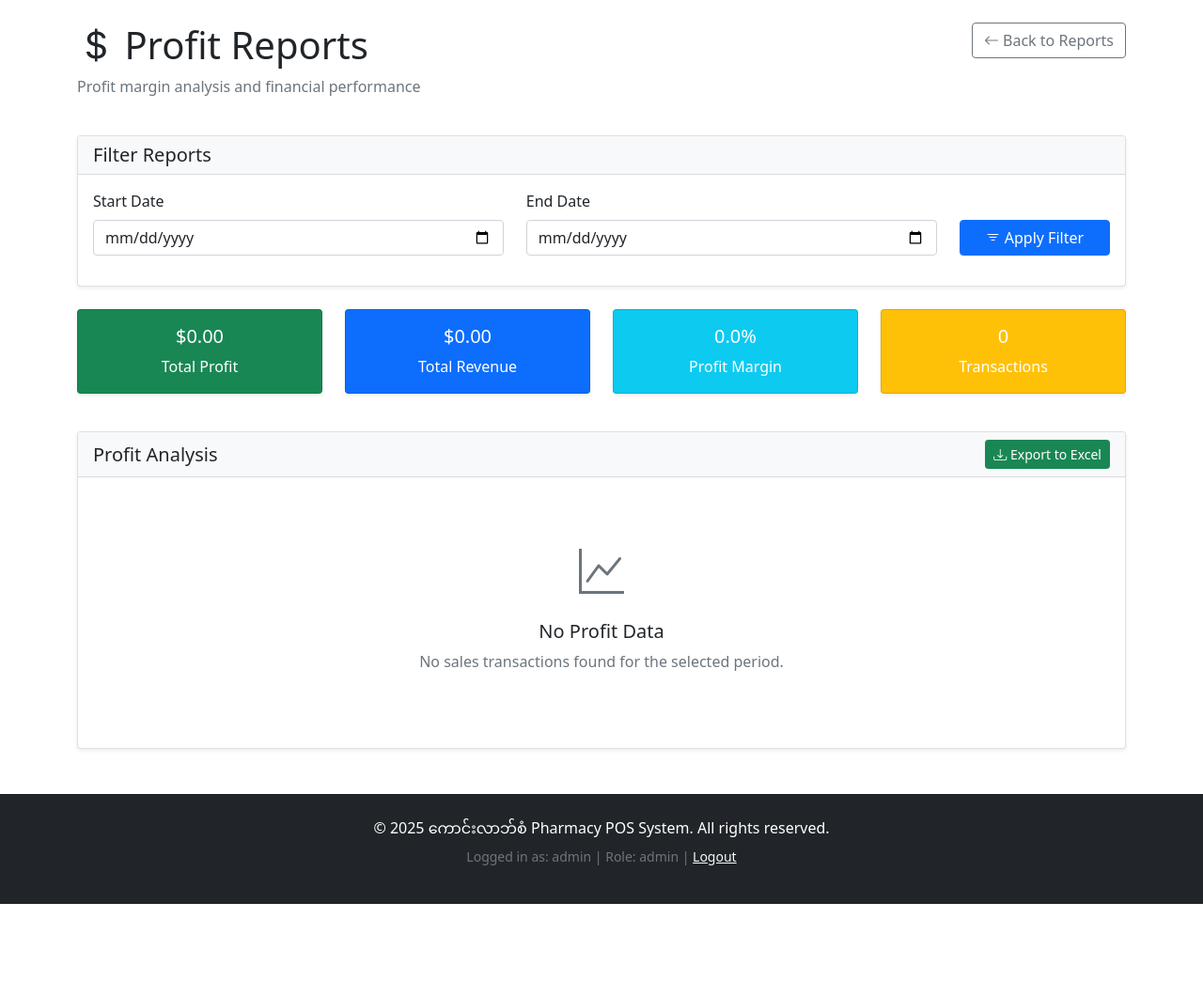
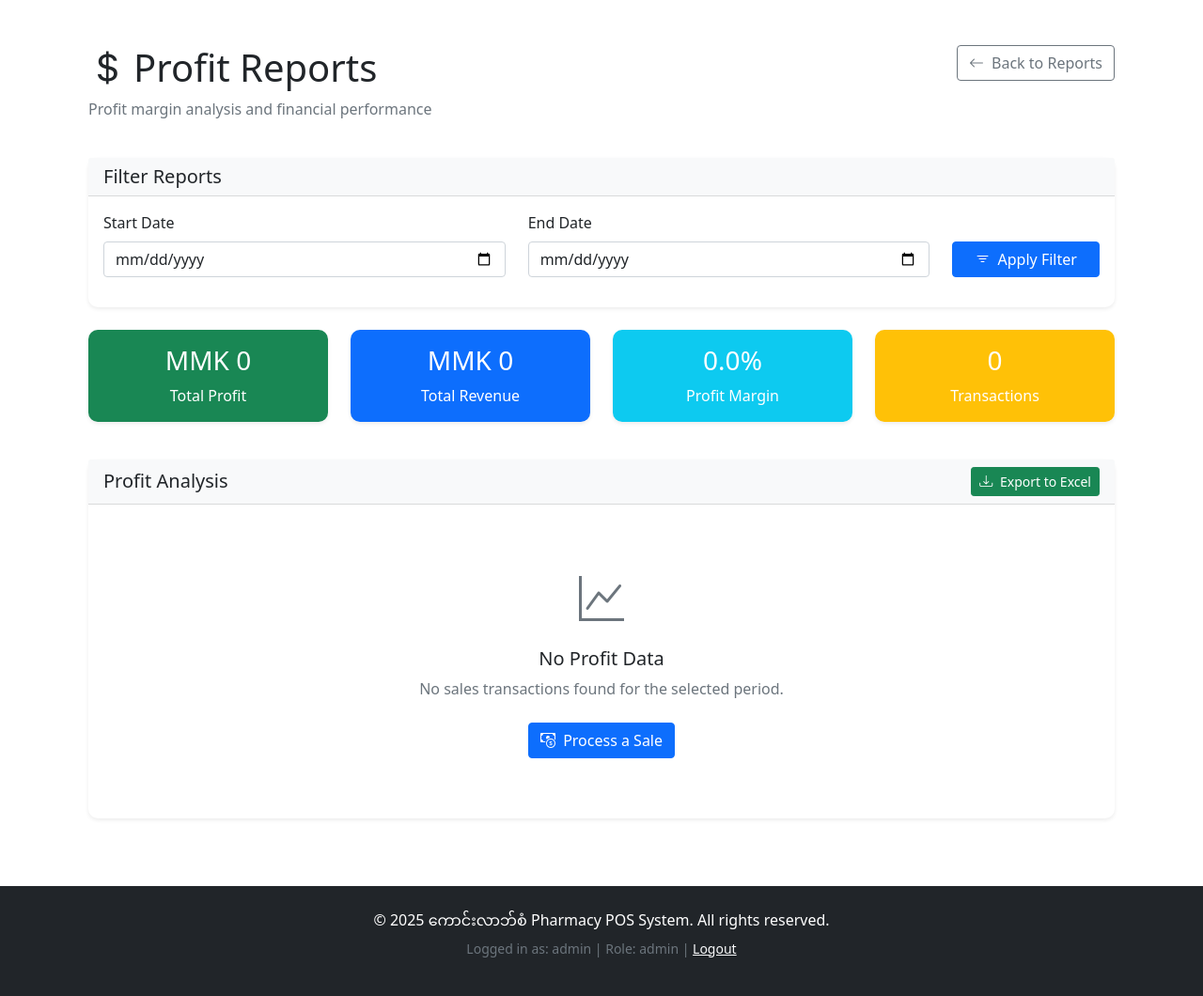
Before and after one commit to JohnFrp/PSS, a Flask app: page /reports/profit in a window 1280 px wide. Shown: the part 62-1122 px from the top of the page at 94% size. Before the commit the page ends 1024 px from the top, so only its background shows below. Run offline with Flask 3, Linux system fonts and the light colour scheme; a user stored in the database is signed in; data comes from the database, SQL or seed files in the repository; data that the repository does not hold is empty.

Commit message:
Update profit_reports.html

```diff
--- a/app/templates/reports/profit_reports.html
+++ b/app/templates/reports/profit_reports.html
@@ -1,20 +1,21 @@
 {% extends "base.html" %}
 
 {% block content %}
+<div class="container-fluid py-4">
     <div class="row mb-4">
         <div class="col">
-        <h1><i class="bi bi-currency-dollar"></i> Profit Reports</h1>
+            <h1><i class="bi bi-currency-dollar me-2"></i>Profit Reports</h1>
             <p class="text-muted">Profit margin analysis and financial performance</p>
         </div>
         <div class="col-auto">
             <a href="{{ url_for('reports.reports') }}" class="btn btn-outline-secondary">
-            <i class="bi bi-arrow-left"></i> Back to Reports
+                <i class="bi bi-arrow-left me-1"></i> Back to Reports
             </a>
         </div>
     </div>
 
     <!-- Date Filter Form -->
-<div class="card mb-4">
+    <div class="card mb-4 border-0 shadow-sm">
         <div class="card-header bg-light">
             <h5 class="card-title mb-0">Filter Reports</h5>
         </div>
@@ -33,7 +34,7 @@
                     </div>
                     <div class="col-md-2 mb-3 d-flex align-items-end">
                         <button type="submit" class="btn btn-primary w-100">
-                        <i class="bi bi-filter"></i> Apply Filter
+                            <i class="bi bi-filter me-1"></i> Apply Filter
                         </button>
                     </div>
                 </div>
@@ -44,33 +45,39 @@
     <!-- Profit Summary -->
     <div class="row mb-4">
         <div class="col-md-3 mb-3">
-        <div class="card bg-success text-white text-center">
+            <div class="card bg-success text-white text-center border-0 shadow-sm">
                 <div class="card-body">
-                <h5 class="card-title">${{ "%.2f"|format(total_profit) }}</h5>
+                    <h3 class="card-title">MMK {{ "{:,.0f}".format(total_profit) }}</h3>
                     <p class="card-text mb-0">Total Profit</p>
                 </div>
             </div>
         </div>
         <div class="col-md-3 mb-3">
-        <div class="card bg-primary text-white text-center">
+            <div class="card bg-primary text-white text-center border-0 shadow-sm">
                 <div class="card-body">
-                <h5 class="card-title">${{ "%.2f"|format(total_revenue) }}</h5>
+                    <h3 class="card-title">MMK {{ "{:,.0f}".format(total_revenue) }}</h3>
                     <p class="card-text mb-0">Total Revenue</p>
                 </div>
             </div>
         </div>
         <div class="col-md-3 mb-3">
-        <div class="card bg-info text-white text-center">
+            <div class="card bg-info text-white text-center border-0 shadow-sm">
                 <div class="card-body">
-                <h5 class="card-title">{{ "%.1f"|format((total_profit / total_revenue) * 100 if total_revenue > 0 else 0) }}%</h5>
+                    <h3 class="card-title">
+                        {% if total_revenue > 0 %}
+                            {{ "{:.1f}".format((total_profit / total_revenue) * 100) }}%
+                        {% else %}
+                            0.0%
+                        {% endif %}
+                    </h3>
                     <p class="card-text mb-0">Profit Margin</p>
                 </div>
             </div>
         </div>
         <div class="col-md-3 mb-3">
-        <div class="card bg-warning text-white text-center">
+            <div class="card bg-warning text-white text-center border-0 shadow-sm">
                 <div class="card-body">
-                <h5 class="card-title">{{ sales|length }}</h5>
+                    <h3 class="card-title">{{ sales|length }}</h3>
                     <p class="card-text mb-0">Transactions</p>
                 </div>
             </div>
@@ -78,19 +85,19 @@
     </div>
 
     <!-- Profit Table -->
-<div class="card">
+    <div class="card border-0 shadow-sm">
         <div class="card-header bg-light d-flex justify-content-between align-items-center">
             <h5 class="card-title mb-0">Profit Analysis</h5>
             <a href="{{ url_for('reports.export_profit_report', start_date=start_date.strftime('%Y-%m-%d') if start_date else '', end_date=end_date.strftime('%Y-%m-%d') if end_date else '') }}"
                class="btn btn-success btn-sm">
-            <i class="bi bi-download"></i> Export to Excel
+                <i class="bi bi-download me-1"></i> Export to Excel
             </a>
         </div>
         <div class="card-body">
             {% if sales %}
             <div class="table-responsive">
-            <table class="table table-striped">
-                <thead>
+                <table class="table table-striped table-hover">
+                    <thead class="table-light">
                         <tr>
                             <th>Date</th>
                             <th>Transaction ID</th>
@@ -104,21 +111,24 @@
                     </thead>
                     <tbody>
                         {% for sale in sales %}
-                    {% set sale_profit = get_sale_profit(sale.id) %}
+                        {% set sale_profit = sale.profit if sale.profit is defined else 0 %}
+                        {% set profit_margin = (sale_profit / sale.total_amount) * 100 if sale.total_amount > 0 else 0 %}
                         <tr>
                             <td>{{ sale.sale_date.strftime('%Y-%m-%d') }}</td>
-                        <td>{{ sale.transaction_id }}</td>
+                            <td class="fw-bold">{{ sale.transaction_id }}</td>
                             <td>{{ sale.customer.name if sale.customer else 'Walk-in' }}</td>
-                        <td>${{ "%.2f"|format(sale.total_amount) }}</td>
-                        <td class="{{ 'text-success' if sale_profit > 0 else 'text-danger' }}">
-                            ${{ "%.2f"|format(sale_profit) }}
+                            <td class="fw-bold">MMK {{ "{:,.0f}".format(sale.total_amount) }}</td>
+                            <td class="fw-bold {{ 'text-success' if sale_profit > 0 else 'text-danger' }}">
+                                MMK {{ "{:,.0f}".format(sale_profit) }}
                             </td>
                             <td>
-                            <span class="badge bg-{{ 'success' if (sale_profit / sale.total_amount) * 100 > 20 else 'warning' if (sale_profit / sale.total_amount) * 100 > 10 else 'danger' }}">
-                                {{ "%.1f"|format((sale_profit / sale.total_amount) * 100 if sale.total_amount > 0 else 0) }}%
+                                <span class="badge bg-{% if profit_margin > 20 %}success{% elif profit_margin > 10 %}warning{% else %}danger{% endif %}">
+                                    {{ "{:.1f}".format(profit_margin) }}%
                                 </span>
                             </td>
-                        <td>{{ sale.payment_method|title }}</td>
+                            <td>
+                                <span class="badge bg-secondary text-capitalize">{{ sale.payment_method }}</span>
+                            </td>
                             <td>{{ sale.user.username }}</td>
                         </tr>
                         {% endfor %}
@@ -129,7 +139,7 @@
             <!-- Profit Analysis -->
             <div class="row mt-4">
                 <div class="col-md-6">
-                <div class="card">
+                    <div class="card border-0 shadow-sm">
                         <div class="card-header bg-light">
                             <h5 class="card-title mb-0">Profit Summary</h5>
                         </div>
@@ -137,26 +147,50 @@
                             <div class="list-group list-group-flush">
                                 <div class="list-group-item d-flex justify-content-between align-items-center">
                                     Average Profit per Transaction
-                                <span class="badge bg-primary rounded-pill">
-                                    ${{ "%.2f"|format(total_profit / sales|length if sales|length > 0 else 0) }}
+                                    <span class="badge bg-primary rounded-pill fs-6">
+                                        MMK {{ "{:,.0f}".format(total_profit / sales|length) if sales|length > 0 else 0 }}
                                     </span>
                                 </div>
                                 <div class="list-group-item d-flex justify-content-between align-items-center">
                                     Highest Profit Transaction
-                                <span class="badge bg-success rounded-pill">
-                                    ${{ "%.2f"|format(sales|map(attribute='id')|map('get_sale_profit')|max if sales|length > 0 else 0) }}
+                                    <span class="badge bg-success rounded-pill fs-6">
+                                        {% set max_profit = 0 %}
+                                        {% for sale in sales %}
+                                            {% set sale_profit = sale.profit if sale.profit is defined else 0 %}
+                                            {% if sale_profit > max_profit %}
+                                                {% set max_profit = sale_profit %}
+                                            {% endif %}
+                                        {% endfor %}
+                                        MMK {{ "{:,.0f}".format(max_profit) }}
                                     </span>
                                 </div>
                                 <div class="list-group-item d-flex justify-content-between align-items-center">
                                     Lowest Profit Transaction
-                                <span class="badge bg-danger rounded-pill">
-                                    ${{ "%.2f"|format(sales|map(attribute='id')|map('get_sale_profit')|min if sales|length > 0 else 0) }}
+                                    <span class="badge bg-danger rounded-pill fs-6">
+                                        {% set min_profit = 0 %}
+                                        {% if sales|length > 0 %}
+                                            {% set min_profit = sales[0].profit if sales[0].profit is defined else 0 %}
+                                            {% for sale in sales %}
+                                                {% set sale_profit = sale.profit if sale.profit is defined else 0 %}
+                                                {% if sale_profit < min_profit %}
+                                                    {% set min_profit = sale_profit %}
+                                                {% endif %}
+                                            {% endfor %}
+                                        {% endif %}
+                                        MMK {{ "{:,.0f}".format(min_profit) }}
                                     </span>
                                 </div>
                                 <div class="list-group-item d-flex justify-content-between align-items-center">
                                     Positive Margin Transactions
-                                <span class="badge bg-success rounded-pill">
-                                    {{ sales|selectattr('id')|selectattr('id', 'get_sale_profit_positive')|list|length }}
+                                    <span class="badge bg-success rounded-pill fs-6">
+                                        {% set positive_count = 0 %}
+                                        {% for sale in sales %}
+                                            {% set sale_profit = sale.profit if sale.profit is defined else 0 %}
+                                            {% if sale_profit > 0 %}
+                                                {% set positive_count = positive_count + 1 %}
+                                            {% endif %}
+                                        {% endfor %}
+                                        {{ positive_count }}
                                     </span>
                                 </div>
                             </div>
@@ -164,16 +198,22 @@
                     </div>
                 </div>
                 <div class="col-md-6">
-                <div class="card">
+                    <div class="card border-0 shadow-sm">
                         <div class="card-header bg-light">
                             <h5 class="card-title mb-0">Performance Metrics</h5>
                         </div>
                         <div class="card-body">
                             <div class="list-group list-group-flush">
                                 <div class="list-group-item">
-                                <div class="d-flex justify-content-between">
+                                    <div class="d-flex justify-content-between mb-2">
                                         <span>Overall Profit Margin</span>
-                                    <span class="fw-bold">{{ "%.1f"|format((total_profit / total_revenue) * 100 if total_revenue > 0 else 0) }}%</span>
+                                        <span class="fw-bold">
+                                            {% if total_revenue > 0 %}
+                                                {{ "{:.1f}".format((total_profit / total_revenue) * 100) }}%
+                                            {% else %}
+                                                0.0%
+                                            {% endif %}
+                                        </span>
                                     </div>
                                     <div class="progress mt-2" style="height: 10px;">
                                         <div class="progress-bar bg-success"
@@ -183,17 +223,19 @@
                                 </div>
                                 <div class="list-group-item">
                                     <div class="d-flex justify-content-between">
-                                    <span>Revenue Growth</span>
-                                    <span class="fw-bold text-success">+12.5%</span>
+                                        <span>Average Transaction Value</span>
+                                        <span class="fw-bold text-primary">
+                                            MMK {{ "{:,.0f}".format(total_revenue / sales|length) if sales|length > 0 else 0 }}
+                                        </span>
                                     </div>
-                                <small class="text-muted">Compared to previous period</small>
                                 </div>
                                 <div class="list-group-item">
                                     <div class="d-flex justify-content-between">
-                                    <span>Profit Growth</span>
-                                    <span class="fw-bold text-success">+8.2%</span>
+                                        <span>Profit per Transaction</span>
+                                        <span class="fw-bold text-success">
+                                            MMK {{ "{:,.0f}".format(total_profit / sales|length) if sales|length > 0 else 0 }}
+                                        </span>
                                     </div>
-                                <small class="text-muted">Compared to previous period</small>
                                 </div>
                             </div>
                         </div>
@@ -205,14 +247,24 @@
                 <i class="bi bi-graph-up" style="font-size: 3rem; color: #6c757d;"></i>
                 <h5 class="mt-3">No Profit Data</h5>
                 <p class="text-muted">No sales transactions found for the selected period.</p>
+                {% if not start_date or not end_date %}
+                <a href="{{ url_for('sales.sales') }}" class="btn btn-primary mt-2">
+                    <i class="bi bi-cash-coin me-1"></i> Process a Sale
+                </a>
+                {% endif %}
             </div>
             {% endif %}
         </div>
     </div>
+</div>
 
 <style>
-.card { box-shadow: 0 0.125rem 0.25rem rgba(0, 0, 0, 0.075); }
+.card { border-radius: 10px; }
 .badge { font-size: 0.75em; }
-.progress { background-color: #e9ecef; }
+.progress { background-color: #e9ecef; border-radius: 5px; }
+.progress-bar { border-radius: 5px; }
+.table th { border-top: none; font-weight: 600; }
+.text-success { color: #198754 !important; }
+.text-danger { color: #dc3545 !important; }
 </style>
 {% endblock %}
```
Lines whose indentation alone changed are shown as unchanged.
